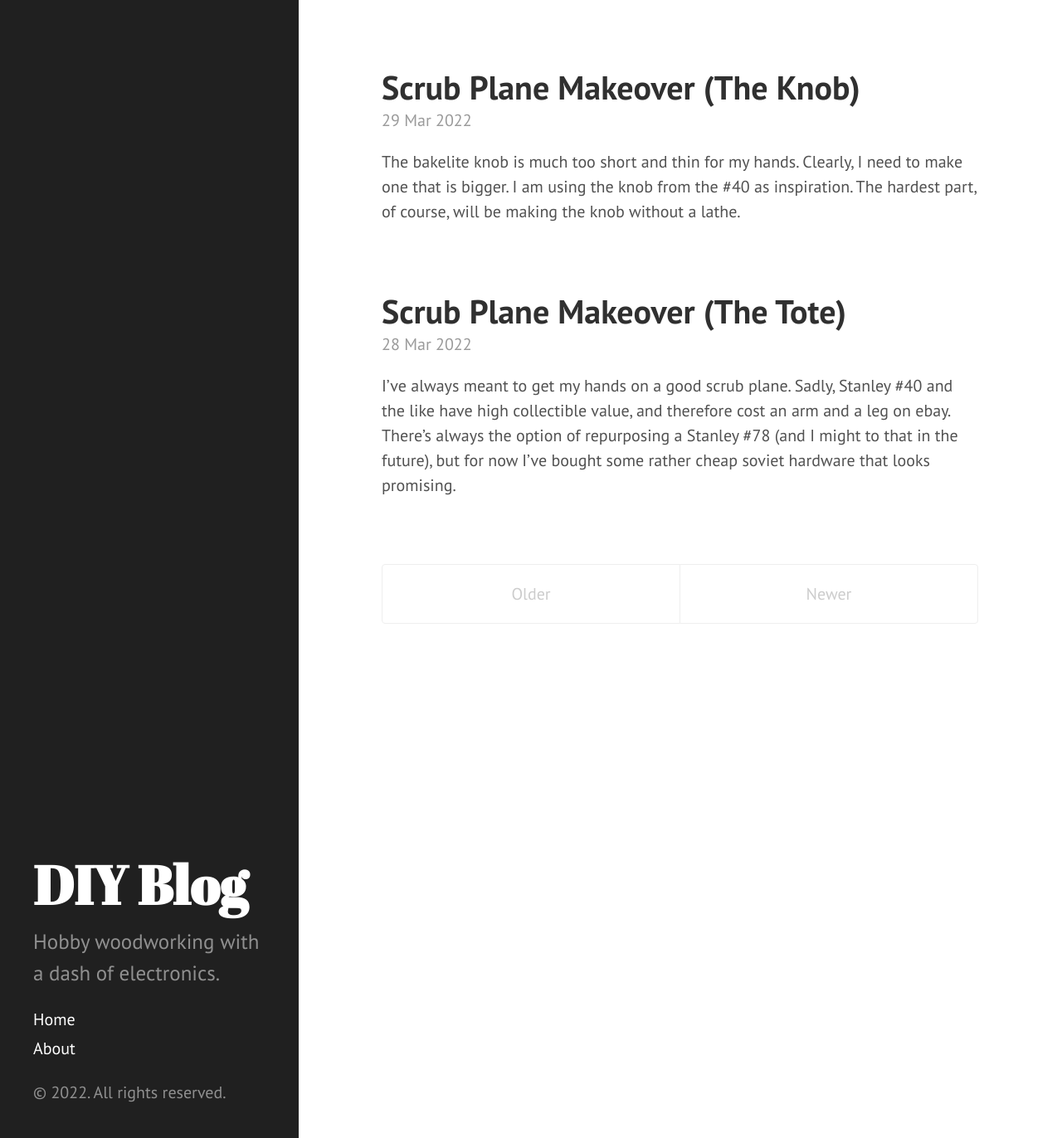
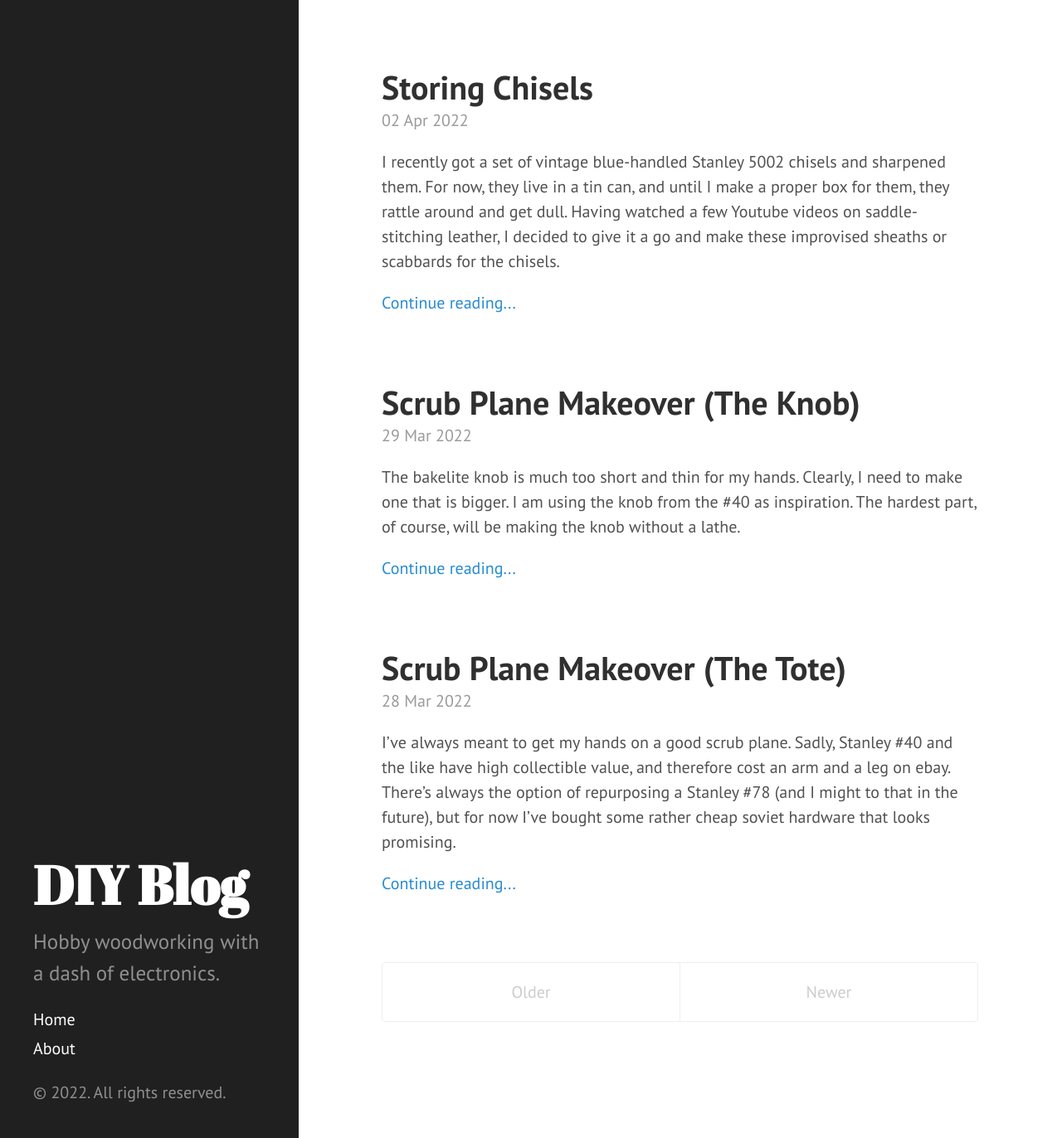
Before and after one commit to beowulfenator/blog, a Jekyll site: the page built from index.html, in a window 1280 px wide and 1372 px high. Shown: the whole window at 83% size. Built offline with Jekyll 4.4.1, drawn with Linux system fonts in a browser that asks for light colours; the list of posts is cut into pages by our own code.

Commit message:
2022-04-02-chisels

```diff
--- /dev/null
+++ b/_posts/2022-04-02-chisels.md
@@ -0,0 +1,16 @@
+---
+layout: post
+title: Storing Chisels
+---
+
+I recently got a set of vintage blue-handled Stanley 5002 chisels and sharpened them. For now, they live in a tin can, and until I make a proper box for them, they rattle around and get dull. Having watched a few Youtube videos on saddle-stitching leather, I decided to give it a go and make these improvised sheaths or scabbards for the chisels.
+
+<!--more-->
+
+!["Leatherwork tools"](/assets/images/2022-04-02-chisels/tools.jpg)
+
+Turns out that common household tools can get the job done, but it's not fun at all. The pyramid-tipped woodworking awl makes undesired incisions in the leather. A conical awl with a more acute point would work better. It's hard to push the needle through, and now the needle is bent. The thread? Well, it was the best combination of thickness and strength that I had on hand. And how much easier it would have been, if I had the special fork-like tool that makes a row of evenly-spaced holes to put the thread through.
+
+!["Chisels in sheaths"](/assets/images/2022-04-02-chisels/chisels.jpg)
+
+At least the chisels fit. I actually rough-cut the leather first, then made the seams, then trimmed the edges again. Overall result? Satisfactory.
--- a/index.html
+++ b/index.html
@@ -15,6 +15,8 @@ title: Home
     <span class="post-date">{{ post.date | date_to_string }}</span>
 
     {{ post.excerpt }}
+
+    <a href="{{ post.url }}">Continue reading...</a>
   </div>
   {% endfor %}
 </div>
```
Also changed, not shown: assets/images/2022-04-02-chisels/chisels.jpg (added), assets/images/2022-04-02-chisels/tools.jpg (added).
